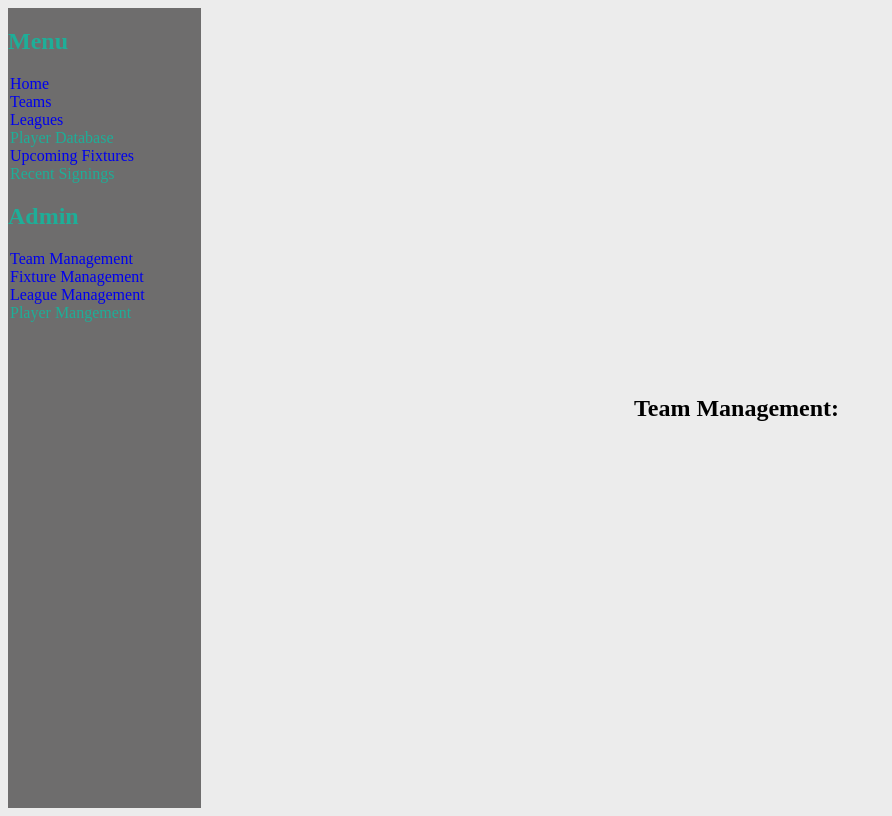
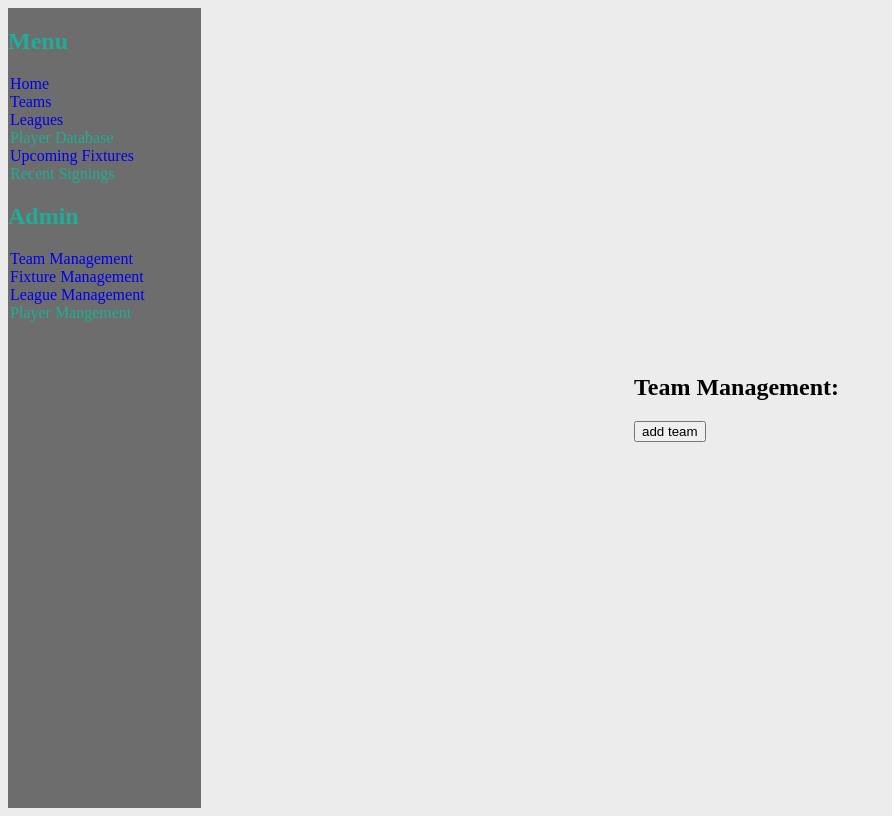
Before and after one commit to chdavidson/Football-Score-Tracker, a Flask app: page /admin/teams in a window 1280 px wide. Shown: the whole page, without its empty margins (0-892 px from the left). Run offline with Flask 2, Linux system fonts and the light colour scheme; data that the repository does not hold is empty; some libraries are stand-ins or nearby versions.

```diff
--- a/static/css/style.css
+++ b/static/css/style.css
@@ -73,3 +73,13 @@ text-decoration: none;}
     width: 30%;
     margin-bottom: 2%;
 }
+
+.team_management_index{
+    display: flex;
+    flex-direction: column;
+    padding: 60px;
+}
+
+.new_team{
+    padding-bottom: 20px;
+}
--- a/templates/teams/admin/index.html
+++ b/templates/teams/admin/index.html
@@ -1,6 +1,12 @@
 {% extends 'base.html' %}
 {% block content %}
+<div class='team_management_index'>
     <h2>Team Management:</h2>
+    <div class='new_team'>
+        <form action="/admin/teams/new">
+            <input type="submit" value="add team" />
+        </form>
+    </div>
     <div class='team_grid_flex_container'>
         {% for team in teams %}
         <div class='team_management_grid'>
@@ -12,4 +18,5 @@
         </div>
         {% endfor %}
     </div>
+</div>
 {% endblock content %}
```
